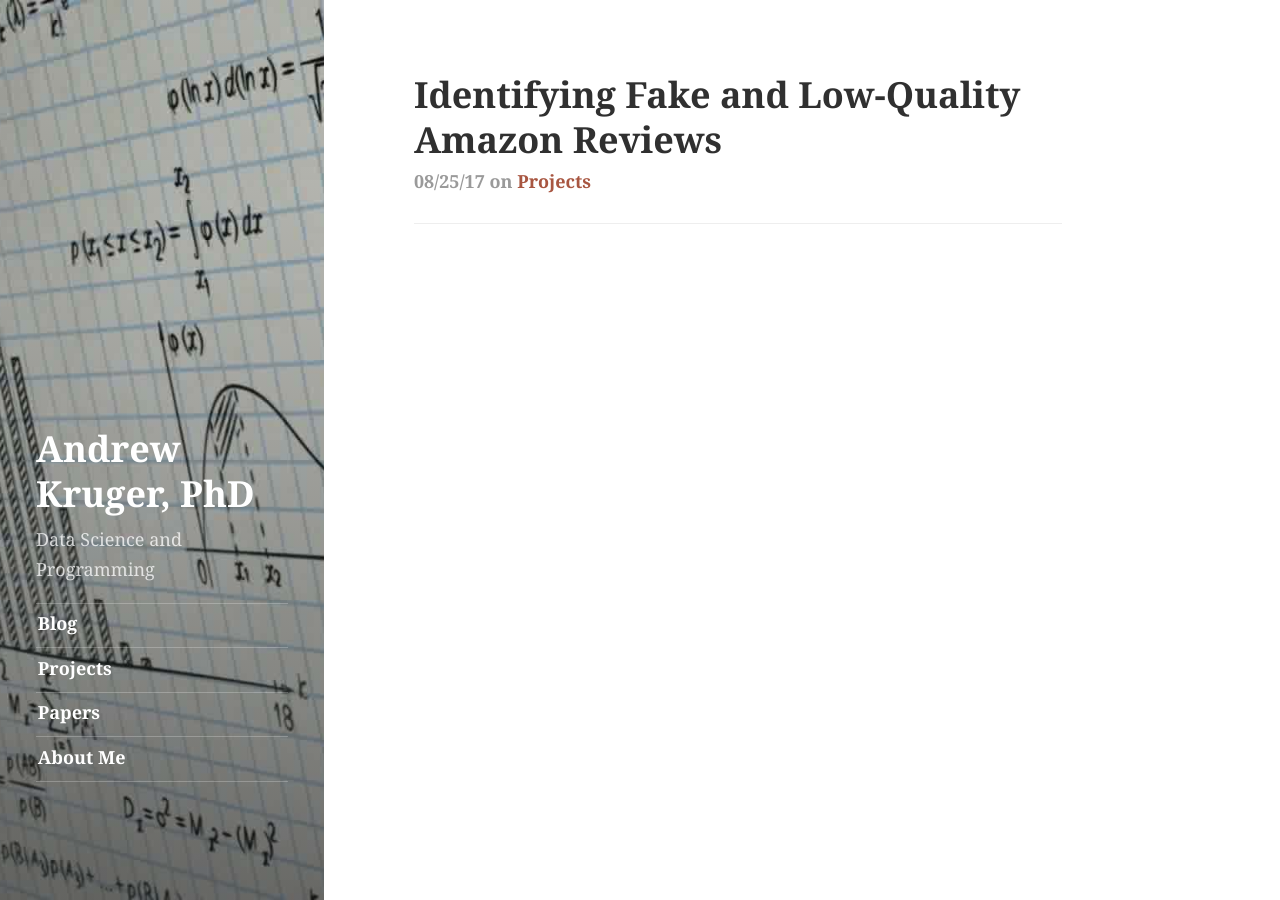
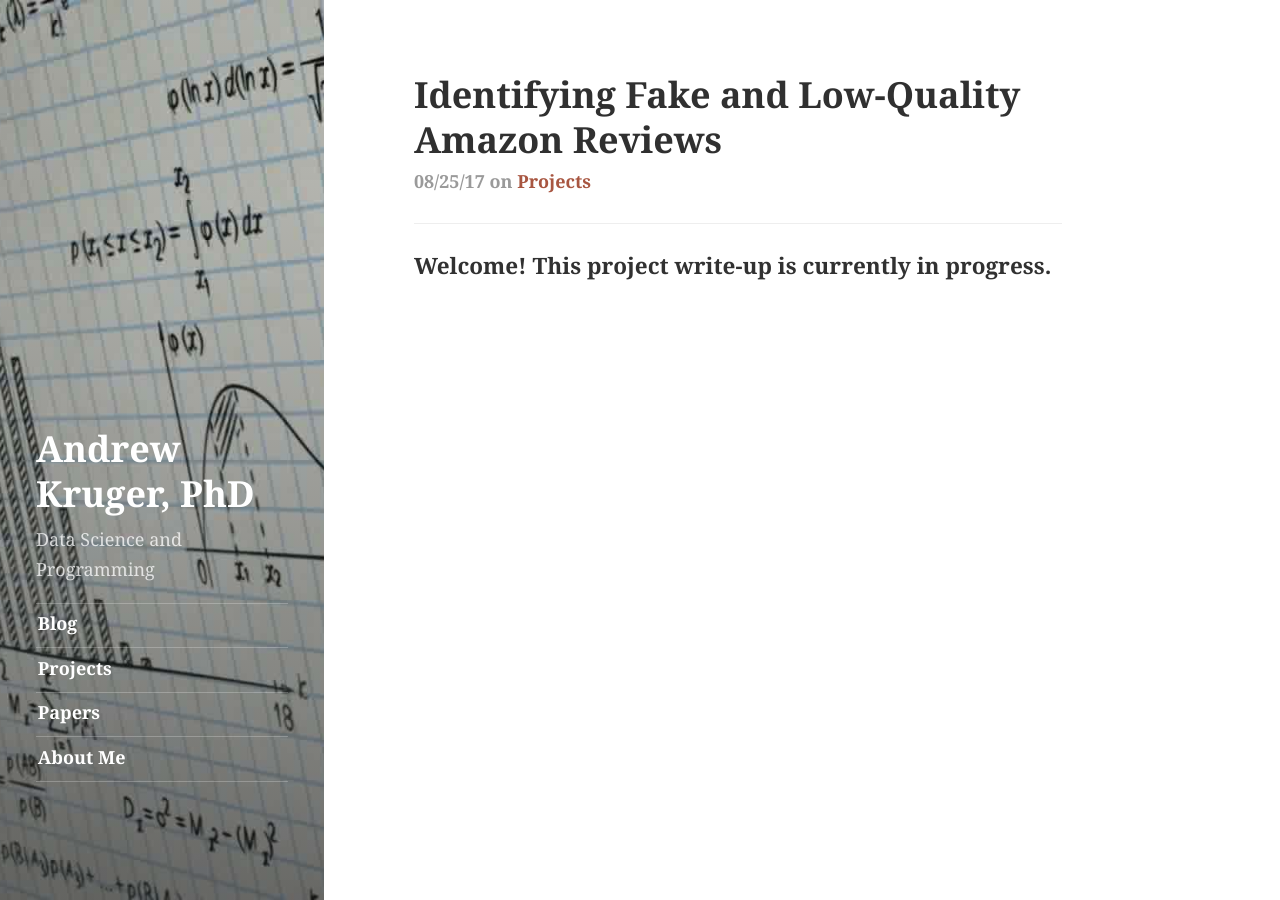
Before and after one commit to andrewkruger/andrewkruger.github.io, a Jekyll site: the page built from _projects/2017-08-25-amazon-reviews.md, in a window 1280 px wide. Built offline with Jekyll 4.4.1, drawn with Linux system fonts in a browser that asks for light colours; a script that is not in the unit is left out.

Commit message:
Updates made

```diff
--- a/_projects/2017-08-25-amazon-reviews.md
+++ b/_projects/2017-08-25-amazon-reviews.md
@@ -6,3 +6,6 @@
 img: amazon/project.jpg
 description: >
 ---
+
+
+### Welcome! This project write-up is currently in progress.
```
